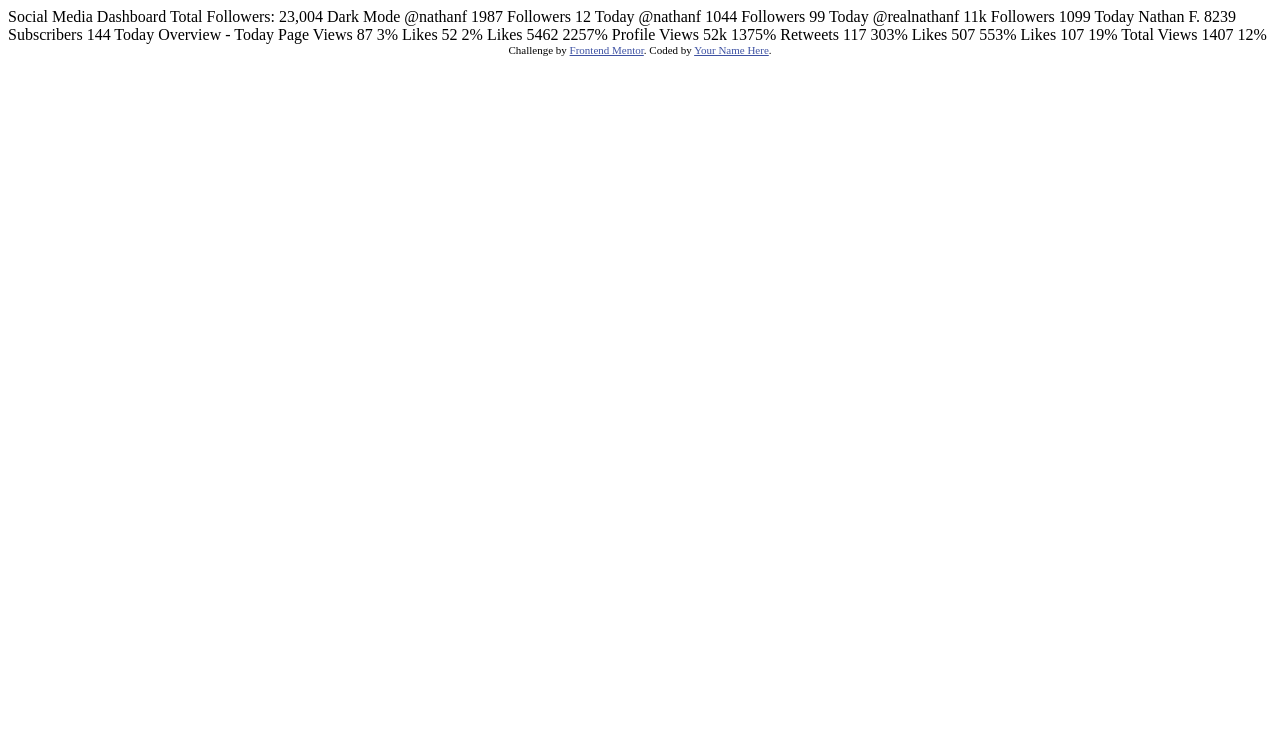
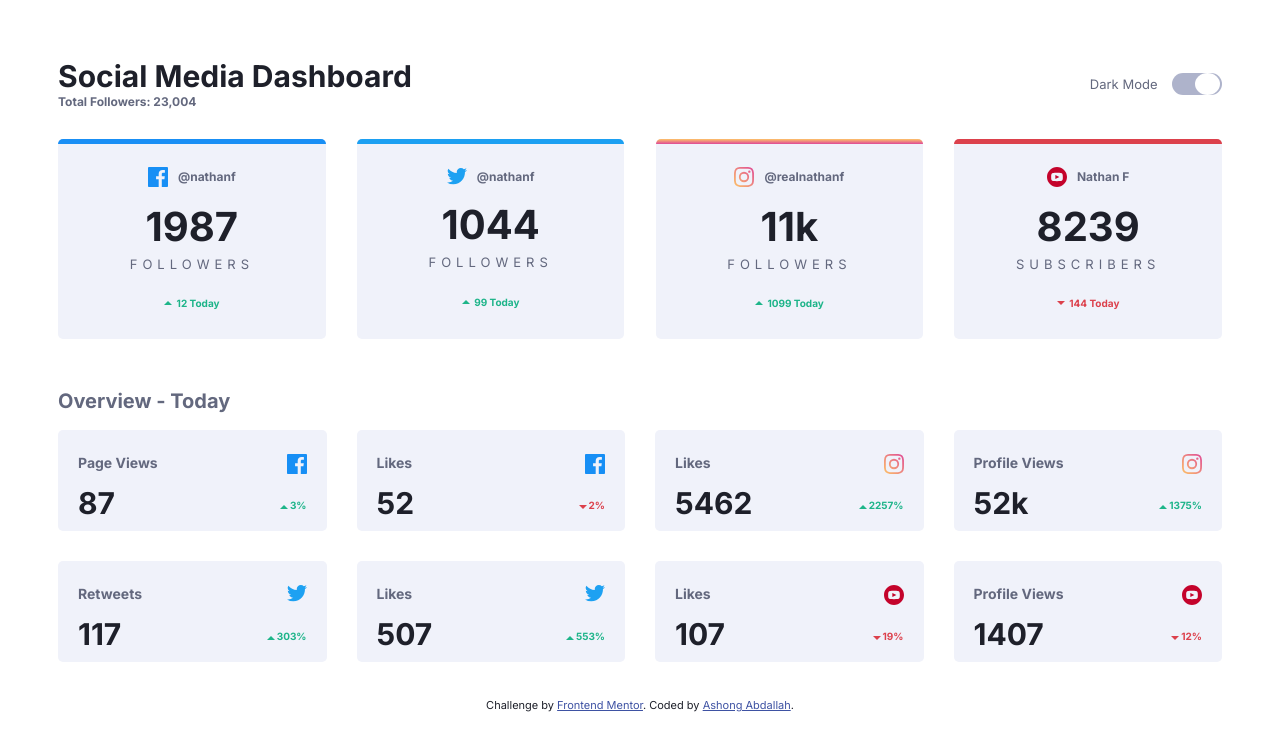
Before and after one commit to AshongAbdallah06/social-media-dashboard, a plain HTML site: page index.html in a window 1280 px wide. Drawn offline with Linux system fonts and the light colour scheme.

Commit message:
Commit initial commit

```diff
--- a/index.html
+++ b/index.html
@@ -5,83 +5,198 @@
   <meta name="viewport" content="width=device-width, initial-scale=1.0"> <!-- displays site properly based on user's device -->
 
   <link rel="icon" type="image/png" sizes="32x32" href="./images/favicon-32x32.png">
+  <link rel="stylesheet" href="styles/index.css">
 
   <title>Frontend Mentor | [Challenge Name Here]</title>
 
   <!-- Feel free to remove these styles or customise in your own stylesheet 👍 -->
   <style>
-    .attribution { font-size: 11px; text-align: center; }
+    .attribution { font-size: 11px; text-align: center; position: absolute; bottom: 0; left: 0; right: 0;}
     .attribution a { color: hsl(228, 45%, 44%); }
   </style>
 </head>
 <body>
 
-  Social Media Dashboard
-  Total Followers: 23,004
+	<main>
+		<header>
+			<div class="header-left">
+				<h1 class="heading">Social Media Dashboard</h1>
+				<div class="total-followers">Total Followers: 23,004</div>
+			</div>
 
-  Dark Mode
+			<div class="header-right">
+				<p class="mode">Dark Mode</p>
+
+				<button class="mode-button">
+					<div class="slider-right"></div>
+				</button>
+			</div>
+		</header>
 
 
+		<section class="user-section">
+			<div class="container fb">
+				<div class="user">
+					<img src="images/icon-facebook.svg" alt="fb-icon">
+					<p class="user-name">@nathanf</p>
+				</div>
 
-  @nathanf
-  1987
-  Followers
-  12 Today
+				<div class="followers-count">
+					<div class="count">1987</div>
+					<p class="followers-label">FOLLOWERS</p>
 
-  @nathanf
-  1044
-  Followers
-  99 Today
+					<div class="today-count">
+						<img src="images/icon-up.svg" alt="up-icon">
+						<div class="count">12 Today</div>
+					</div>
+				</div>
+			</div>
+			<div class="container twitter">
+				<div class="user">
+					<img src="images/icon-twitter.svg" alt="twitter-icon">
+					<p class="user-name">@nathanf</p>
+				</div>
 
-  @realnathanf
-  11k
-  Followers
-  1099 Today
+				<div class="followers-count">
+					<div class="count">1044</div>
+					<p class="followers-label">FOLLOWERS</p>
 
-  Nathan F.
-  8239
-  Subscribers
-  144 Today
+					<div class="today-count">
+						<img src="images/icon-up.svg" alt="up-icon">
+						<div class="count">99 Today</div>
+					</div>
+				</div>
+			</div>
+			<div class="container ig">
+				<div class="user">
+					<img src="images/icon-instagram.svg" alt="ig-icon">
+					<p class="user-name">@realnathanf</p>
+				</div>
+
+				<div class="followers-count">
+					<div class="count">11k</div>
+					<p class="followers-label">FOLLOWERS</p>
+
+					<div class="today-count">
+						<img src="images/icon-up.svg" alt="up-icon">
+						<div class="count">1099 Today</div>
+					</div>
+				</div>
+			</div>
+			<div class="container youtube">
+				<div class="user">
+					<img src="images/icon-youtube.svg" alt="youtube-icon">
+					<p class="user-name">Nathan F</p>
+				</div>
+
+				<div class="followers-count">
+					<div class="count">8239</div>
+					<p class="followers-label">SUBSCRIBERS</p>
+
+					<div class="today-count">
+						<img src="images/icon-down.svg" alt="up-icon">
+						<div class="count"><span>144 Today</span></div>
+					</div>
+				</div>
+			</div>
+		</section>
 
 
+		<section class="overview-section">
+			<h2 class="overview-heading">Overview - Today</h2>
 
-  Overview - Today
 
-  Page Views
+			<div class="overview">
+				<div class="container">
+					<p class="interaction interaction-fb">Page Views</p>
+					<p class="interaction-count">
 						87
-  3%
+						<span class="percent">
+							<img src="images/icon-up.svg" alt="">3%
+						</span>
+					</p>
+				</div>
 
-  Likes
+				<div class="container">
+					<p class="interaction interaction-fb">Likes</p>
+					<p class="interaction-count">
 						52
-  2%
+						<span class="percent down">
+							<img src="images/icon-down.svg" alt="">2%
+						</span>
+					</p>
+				</div>
 
-  Likes
+				<div class="container">
+					<p class="interaction interaction-ig">Likes</p>
+					<p class="interaction-count">
 						5462
-  2257%
+						<span class="percent">
+							<img src="images/icon-up.svg" alt="">2257%
+						</span>
+					</p>
+				</div>
 
-  Profile Views
+				<div class="container">
+					<p class="interaction interaction-ig">Profile Views</p>
+					<p class="interaction-count">
 						52k
-  1375%
+						<span class="percent">
+							<img src="images/icon-up.svg" alt="">1375%
+						</span>
+					</p>
+				</div>
 
-  Retweets
+				<div class="container">
+					<p class="interaction interaction-twitter">Retweets</p>
+					<p class="interaction-count">
 						117
-  303%
+						<span class="percent">
+							<img src="images/icon-up.svg" alt="">303%
+						</span>
+					</p>
+				</div>
 
-  Likes
+				<div class="container">
+					<p class="interaction interaction-twitter">Likes</p>
+					<p class="interaction-count">
 						507
-  553%
+						<span class="percent">
+							<img src="images/icon-up.svg" alt="">553%
+						</span>
+					</p>
+				</div>
 
-  Likes
+				<div class="container">
+					<p class="interaction interaction-youtube">Likes</p>
+					<p class="interaction-count">
 						107
-  19%
+						<span class="percent down">
+							<img src="images/icon-down.svg" alt="">19%
+						</span>
+					</p>
+				</div>
 
-  Total Views
+				<div class="container">
+					<p class="interaction interaction-youtube">Profile Views</p>
+					<p class="interaction-count">
 						1407
-  12%
+						<span class="percent down">
+							<img src="images/icon-down.svg" alt="">12%
+						</span>
+					</p>
+				</div>
+			</div>
+		</section>
 
-  <div class="attribution">
+
+	</main>
+
+	<footer class="attribution">
 		Challenge by <a href="https://www.frontendmentor.io?ref=challenge" target="_blank">Frontend Mentor</a>.
-    Coded by <a href="#">Your Name Here</a>.
-  </div>
+		Coded by <a href="#">Ashong Abdallah</a>.
+	</footer>
+
+	<script src="index.js"></script>
 </body>
 </html>
--- /dev/null
+++ b/styles/index.css
@@ -0,0 +1,325 @@
+@import url('https://fonts.googleapis.com/css2?family=Inter:wght@400;700&display=swap');
+
+body {
+    font-family: 'Inter', serif;
+    padding: 50px;
+    position: relative;
+    color: hsl(230, 17%, 14%);
+    transition: background-color 1s;
+}
+
+.changed-body {
+    background-color: hsl(230, 17%, 14%);
+    color: white;
+}
+
+header {
+    display: flex;
+    justify-content: space-between;
+    align-items: center;
+}
+
+.heading {
+    margin: 0;
+    font-size: 30px;
+}
+
+.total-followers {
+    font-size: 12px;
+    margin: 0;
+    color: hsl(228, 12%, 44%);
+    font-weight: 700;
+}
+
+.mode {
+    display: inline-block;
+    font-size: 13px;
+    color: hsl(228, 12%, 44%);
+    font-weight: 400;
+}
+
+.mode-button {
+    position: relative;
+    height: 22px;
+    width: 50px;
+    background-color: hsl(230, 22%, 74%);
+    border: none;
+    border-radius: 15px;
+    vertical-align: middle;
+    margin-left: 10px;
+    cursor: pointer;
+}
+
+.dark-mode {
+    background: linear-gradient(hsl(210, 78%, 56%), hsl(146, 68%, 55%));
+}
+
+.slider-right {
+    position: absolute;
+    right: 2px;
+    top: 0;
+    width: 50%;
+    height: 100%;
+    border-radius: 50%;
+    background-color: #fff;
+}
+
+.slider-left {
+    animation: slider 0.5s linear forwards;
+}
+
+.remove-slider-left {
+    animation: slideBack 0.5s linear forwards;
+}
+
+
+@keyframes slider {
+    from {
+        transform: translateX(0px);
+    }
+    to {
+        transform: translateX(-22px);
+        background-color: hsl(228, 28%, 20%);
+    }
+}
+
+@keyframes slideBack {
+    from {
+        transform: translateX(-22px);
+    }
+    to {
+        transform: translateX(0px);
+    }
+}
+
+
+.user-section {
+    margin-top: 30px;
+    display: flex;
+    justify-content: space-between;
+}
+
+.user-section .container {
+    background-color: hsl(227, 47%, 96%);
+    border-radius: 5px;
+    width: 23%;
+    height: 200px;
+    display: flex;
+    flex-direction: column;
+    justify-content: center;
+    align-items: center;
+    position: relative;
+    transition: background-color 1s;
+}
+
+.user-section .changed-containers {
+    background-color: hsl(228, 28%, 20%);
+}
+
+.user-section .container::before {
+    content: '';
+    position: absolute;
+    top: 0;
+    width: 100%;
+    height: 5px;
+    border-top-right-radius: 10px;
+    border-top-left-radius: 10px;
+}
+
+.fb::before {
+    background-color: hsl(208, 92%, 53%);
+}
+
+.twitter::before {
+    background-color: hsl(203, 89%, 53%);
+}
+
+.ig::before {
+    background: linear-gradient(hsl(37, 97%, 70%), hsl(329, 70%, 58%));
+}
+
+.youtube::before {
+    background-color: hsl(356, 69%, 56%);
+}
+
+
+.user {
+    display: flex;
+    justify-content: center;
+    align-items: center;
+}
+
+.user img {
+    vertical-align: middle;
+}
+
+.user-name {
+    padding-left: 10px;
+    display: inline-block;
+    margin: 0;
+    font-size: 12px;
+    color: hsl(228, 12%, 44%);
+    font-weight: 700;
+    vertical-align: middle;
+}
+
+.followers-count {
+    margin-top: 15px;
+}
+
+.followers-count .count {
+    font-size: 40px;
+    font-weight: 700;
+    text-align: center;
+}
+
+.followers-label {
+    font-size: 13px;
+    text-align: center;
+    letter-spacing: 0.313rem;
+    color: hsl(228, 12%, 44%);
+    /* color: hsl(230, 22%, 74%); */
+    font-weight: 400;
+    margin: 0;
+    margin-top: 5px;
+}
+
+.today-count {
+    text-align: center;
+    margin-top: 20px;
+}
+
+.today-count img {
+    vertical-align: middle;
+}
+
+.today-count .count {
+    font-size: 10px;
+    display: inline-block;
+    vertical-align: middle;
+    color: hsl(163, 72%, 41%);
+    font-weight: 700;
+}
+
+.today-count span {
+    color: hsl(356, 69%, 56%);
+}
+
+
+
+.overview-section {
+    margin-top: 50px;
+}
+
+.overview {
+    display: grid;
+    grid-template-columns: repeat(4, 1fr);
+    column-gap: 30px;
+    row-gap: 30px;
+}
+
+.overview-heading {
+    font-size: 20px;
+    color: hsl(228, 12%, 44%);
+}
+
+.changed-heading {
+    color: white;
+}
+
+.overview .container {
+    background-color: hsl(227, 47%, 96%);
+    border-radius: 5px;
+    /* border: 1px solid red; */
+    padding: 10px 20px;
+    position: relative;
+    transition: background-color 1s;
+}
+
+.overview .changed-containers {
+    background-color: hsl(228, 28%, 20%);
+}
+
+.overview .container .interaction {
+    font-size: 14px;
+    color: hsl(228, 12%, 44%);
+    font-weight: 700;
+    position: relative;
+}
+
+.overview .container .interaction::after {
+    position: absolute;
+    right: 0;
+}
+
+.overview .container .interaction-fb::after {
+    position: absolute;
+    right: 0;
+    content: url('/images/icon-facebook.svg');
+}
+
+.overview .container .interaction-fb::after {
+    position: absolute;
+    right: 0;
+    content: url('/images/icon-facebook.svg');
+}
+
+.overview .container .interaction-ig::after {
+    position: absolute;
+    right: 0;
+    content: url('/images/icon-instagram.svg');
+}
+
+.overview .container .interaction-ig::after {
+    position: absolute;
+    right: 0;
+    content: url('/images/icon-instagram.svg');
+}
+
+.overview .container .interaction-twitter::after {
+    position: absolute;
+    right: 0;
+    content: url('/images/icon-twitter.svg');
+}
+
+.overview .container .interaction-twitter::after {
+    position: absolute;
+    right: 0;
+    content: url('/images/icon-twitter.svg');
+}
+
+.overview .container .interaction-youtube::after {
+    position: absolute;
+    right: 0;
+    content: url('/images/icon-youtube.svg');
+}
+
+.overview .container .interaction-youtube::after {
+    position: absolute;
+    right: 0;
+    content: url('/images/icon-youtube.svg');
+}
+
+.interaction-count {
+    font-size: 30px;
+    font-weight: 700;
+    margin: 0;
+}
+
+.percent {
+    font-size: 10px;
+    position: absolute;
+    right: 20px;
+    bottom: 20px;
+    vertical-align: middle;
+    color: hsl(163, 72%, 41%);
+    font-weight: 700;
+}
+
+.down {
+    color: hsl(356, 69%, 56%);
+}
+
+.percent img {
+    margin-right: 2px;
+}
```
Also changed, not shown: index.js (added, +42 -0 lines). Lines whose indentation alone changed are shown as unchanged.
